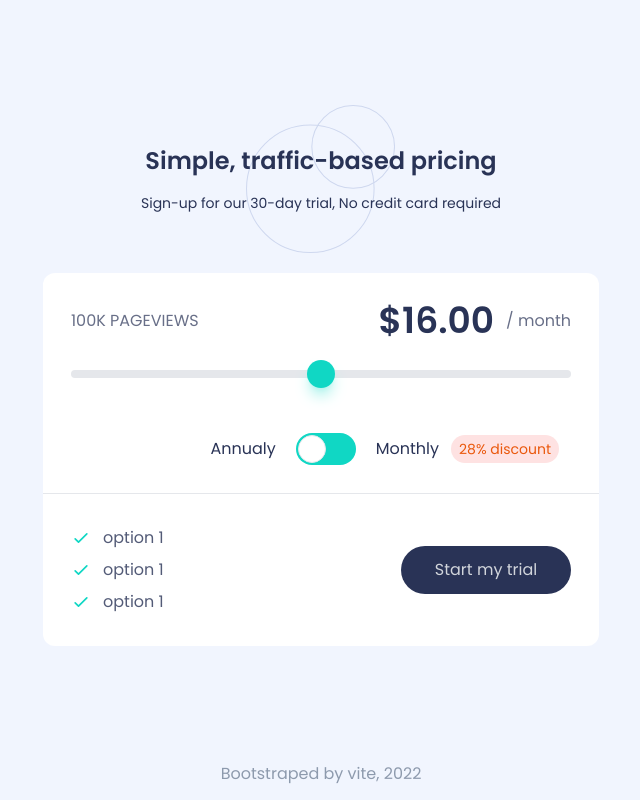
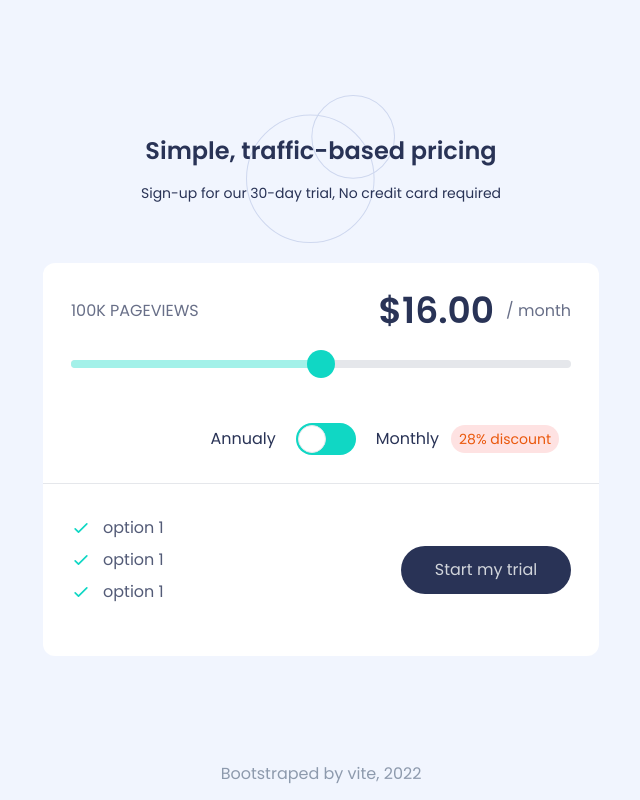
Before and after one commit to nafasebra/price-range-slider, a React (Vite) app: page / in a window 1280 px wide. Shown: the whole page, without its empty margins (319-959 px from the left). Built offline with nearby package versions, Linux system fonts and the light colour scheme.

Commit message:
change style of range slider

```diff
--- a/src/components/CardContainer.tsx
+++ b/src/components/CardContainer.tsx
@@ -24,7 +24,7 @@ function CardContainer() {
       </div>
       <hr />
       <div className="p-7 flex flex-col md:flex-row items-center justify-between">
-        <ul>
+        <ul className="mb-5 md:mb-5">
           <li className="flex items-center py-1">
             <svg className="w-5 h-5 text-turquoise-200 mr-3" fill="none" stroke="currentColor" viewBox="0 0 24 24" xmlns="http://www.w3.org/2000/svg"><path strokeLinecap="round" strokeLinejoin="round" strokeWidth={2} d="M5 13l4 4L19 7" /></svg>
             <p className="opacity-80">option 1</p>
--- a/src/components/Range.tsx
+++ b/src/components/Range.tsx
@@ -1,9 +1,11 @@
-import React from 'react'
+import {useState} from 'react'
 
 function Range() {
+  const [widthSlide, setWithSlide] = useState<number>(50);
   return (
-   <div className='my-5'>
-      <input type="range" min="0" max="100" className="w-full h-2 bg-gray-200 rounded-lg appearance-none cursor-pointer" />
+   <div className='my-5 relative'>
+      <span style={{width: widthSlide + "%"}} className='absolute left-0 top-[9px] rounded-tl-lg rounded-bl-lg bg-turquoise-100 h-2 transition-none z-10'></span>
+      <input type="range" min="0" max="100" onChange={(e) => setWithSlide(e.target.value)} className="w-full h-2 bg-gray-200 rounded-lg appearance-none cursor-pointer" />
    </div>
   )
 }
--- a/src/components/Toggle.tsx
+++ b/src/components/Toggle.tsx
@@ -1,12 +1,12 @@
 function Toggle() {
   return (
     <label
-      htmlFor="default-toggle"
+      htmlFor="toggle"
       className="flex relative items-center cursor-pointer mx-5"
     >
       <input
         type="checkbox"
-        id="default-toggle"
+        id="toggle"
         className="sr-only peer"
       />
       <div className="w-[3.75rem] h-8 bg-turquoise-200 outline-none rounded-full peer peer-checked:after:translate-x-full peer-checked:after:border-white after:content-[''] after:absolute after:top-[2px] after:left-[2px] after:bg-white after:border-gray-200 after:border after:rounded-full after:h-7 after:w-7 border-gray-600 peer-checked:bg-turquoise-300"></div>
--- a/src/index.css
+++ b/src/index.css
@@ -14,11 +14,11 @@
     background-position: center;
   }
 
-  input[type=range]::-webkit-slider-thumb {
-    @apply appearance-none relative w-7 h-7 bg-turquoise-200 rounded-full shadow-lg shadow-turquoise-100;
+  input[type="range"]::-webkit-slider-thumb {
+    @apply appearance-none w-7 h-7 bg-turquoise-200 rounded-full shadow-turquoise-100 z-20 relative;
   }
-  input[type=range]::-webkit-slider-thumb:hover,
-  input[type=range]::-webkit-slider-thumb:active {
+  input[type="range"]::-webkit-slider-thumb:hover,
+  input[type="range"]::-webkit-slider-thumb:active {
     @apply bg-turquoise-300;
   }
 }
```
